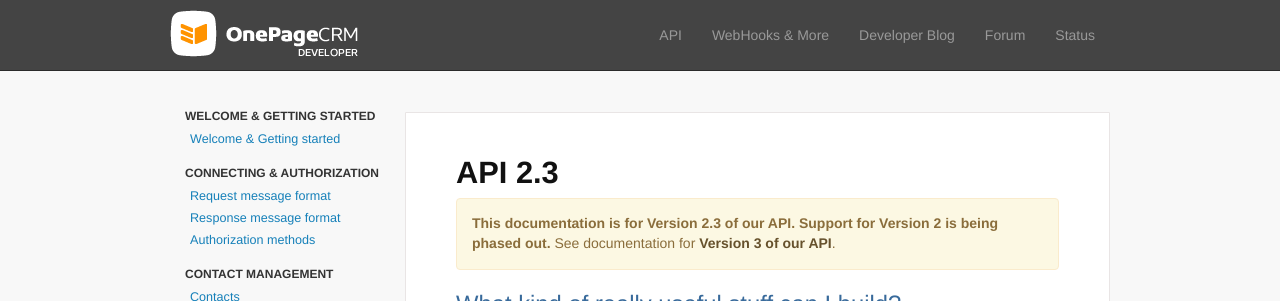
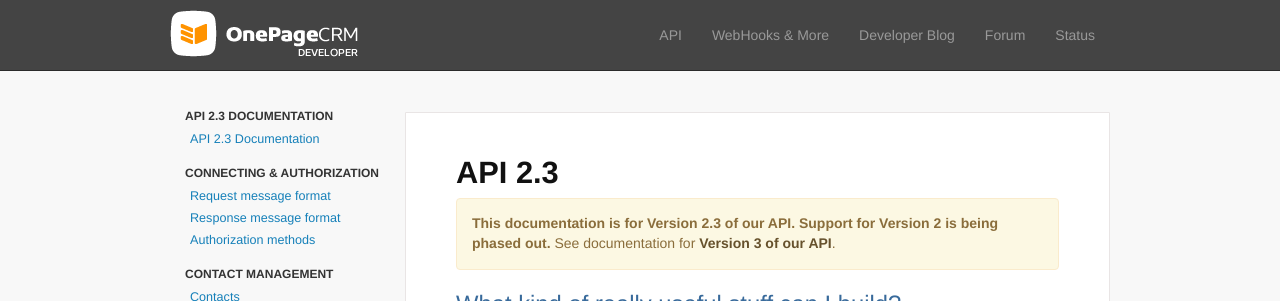
Before and after one commit to OnePageCRM/OnePageCRM.github.io, a Jekyll site: the page built from api2/index.html, in a window 1280 px wide and 900 px high. Shown: the top 301 px of the window. Built offline with Jekyll 4.4.1, drawn with Linux system fonts in a browser that asks for light colours; nearby versions of some CDN libraries; Markdown is read by kramdown in place of the engine named in the settings.

Commit message:
update the left menu for api2

```diff
--- a/_includes/api2_navigation.html
+++ b/_includes/api2_navigation.html
@@ -1,7 +1,7 @@
 <div id="api2-nav" class="dev-nav">
     <ul class="nav nav-pills nav-stacked">
-        <li class="disabled">Welcome &amp; Getting started</li>
-	<li><a href="index.html#top">Welcome &amp; Getting started</a></li>
+        <li class="disabled">API 2.3 Documentation</li>
+	<li><a href="index.html#top">API 2.3 Documentation</a></li>
 	<li class="disabled">Connecting &amp; Authorization</span></li>
         <li><a href="index.html#request-message-format">Request message format</a></li>
         <li><a href="index.html#response-message-format">Response message format</a></li>
```
